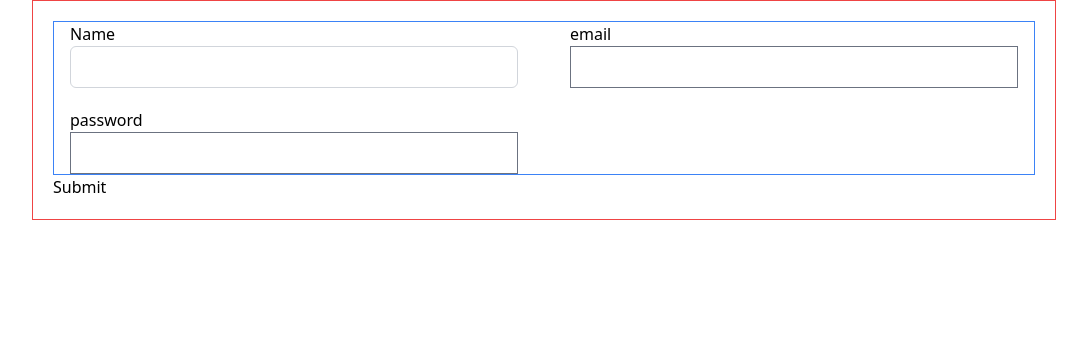
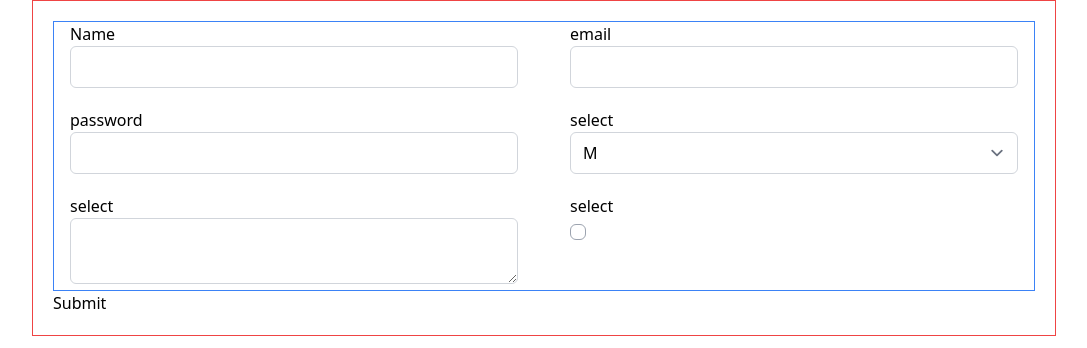
Before and after one commit to Shahriyar001/reuseable-componant, a React (Vite) app: page / in a window 1280 px wide. Shown: the top 348 px of the page, without its empty margins (96-1183 px from the left). Built offline with nearby package versions, Linux system fonts and the light colour scheme; the HTML template or start-up script is replaced by a standard one.

Commit message:
added new css plugins

```diff
--- a/src/componants/NormalForm/NormalForm.tsx
+++ b/src/componants/NormalForm/NormalForm.tsx
@@ -27,12 +27,7 @@ const NormalForm = () => {
           <label className="block" htmlFor="name">
             Name
           </label>
-          <input
-            type="text"
-            className="w-full border border-gray-300 rounded-md focus:border-purple-500 focus:ring-1 focus:ring-purple-500"
-            id="name"
-            {...register("name")}
-          />
+          <input type="text" id="name" {...register("name")} />
         </div>
         <div className="w-full max-w-md">
           <label className="block" htmlFor="name">
@@ -56,13 +51,30 @@ const NormalForm = () => {
             {...register("password")}
           />
         </div>
+        <div className="w-full max-w-md">
+          <label className="block" htmlFor="name">
+            select
+          </label>
+          <select>
+            <option>M</option>
+            <option>L</option>
+            <option>XL</option>
+            <option>XXL</option>
+          </select>
+        </div>
+        <div className="w-full max-w-md">
+          <label className="block" htmlFor="name">
+            select
+          </label>
+          <textarea name="" id=""></textarea>
+        </div>
+        <div className="w-full max-w-md">
+          <label className="block" htmlFor="name">
+            select
+          </label>
+          <input type="checkbox" />
+        </div>
       </div>
-      {/* <select>
-        <option>M</option>
-        <option>L</option>
-        <option>XL</option>
-        <option>XXL</option>
-      </select> */}
 
       <button type="submit">Submit</button>
     </form>
--- a/src/index.css
+++ b/src/index.css
@@ -1,5 +1,6 @@
 @import "./style/button.css";
 @import "./style/typography.css";
+@import "./style/form.css";
 @tailwind base;
 @tailwind components;
 @tailwind utilities;
--- /dev/null
+++ b/src/style/form.css
@@ -0,0 +1,51 @@
+/* @layer base {
+  [type="text"],
+  input:where(:not([type])),
+  [type="email"],
+  [type="url"],
+  [type="password"],
+  [type="number"],
+  [type="date"],
+  [type="datetime-local"],
+  [type="month"],
+  [type="search"],
+  [type="tel"],
+  [type="time"],
+  [type="week"],
+  [multiple],
+  textarea,
+  select {
+    @apply w-full border border-gray-300 rounded-md focus:border-purple-500 focus:ring-1 focus:ring-purple-500;
+  }
+
+  [type="checkbox"],
+  [type="radio"] {
+    @apply border border-gray-400 rounded-md chacked:bg-purple-500 hover:bg-purple-500 focus:bg-purple-500 focus:border-purple-500 focus:ring-1 focus:ring-purple-500;
+  }
+} */
+
+@layer base {
+  [type="text"],
+  input:where(:not([type])),
+  [type="email"],
+  [type="url"],
+  [type="password"],
+  [type="number"],
+  [type="date"],
+  [type="datetime-local"],
+  [type="month"],
+  [type="search"],
+  [type="tel"],
+  [type="time"],
+  [type="week"],
+  [multiple],
+  textarea,
+  select {
+    @apply w-full border border-gray-300 rounded-md focus:border-purple-500 focus:ring-1 focus:ring-purple-500;
+  }
+
+  [type="checkbox"],
+  [type="radio"] {
+    @apply border border-gray-400 rounded-md checked:bg-purple-500 hover:bg-purple-500 focus:bg-purple-500 focus:border-purple-500 focus:ring-1 focus:ring-purple-500;
+  }
+}
```
